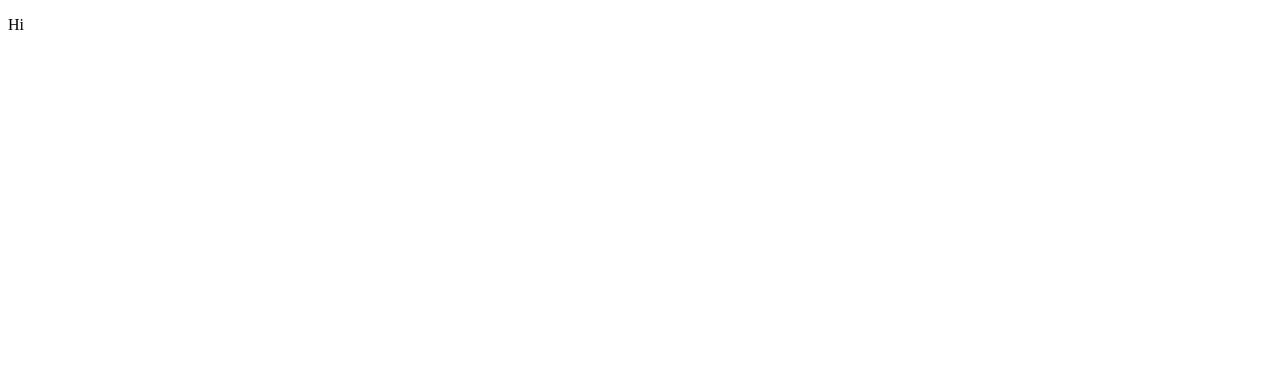
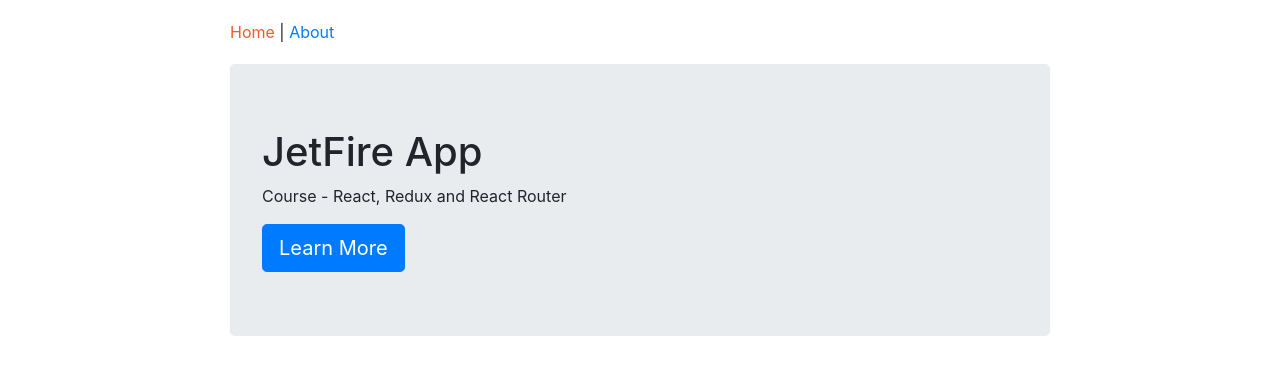
Before and after one commit to DouglasPonce85/react-jetfire-app, a React app: page / in a window 1280 px wide. Shown: the top 374 px of the page. Built offline with nearby package versions, Linux system fonts and the light colour scheme.

Commit message:
Adding links routing

```diff
--- /dev/null
+++ b/src/components/App.js
@@ -0,0 +1,23 @@
+import React from 'react';
+import { Route, Switch } from 'react-router-dom';
+
+import HomePage from './home/HomePage';
+import AboutPage from './about/AboutPage';
+import Header from './common/Header';
+import PageNotFound from './PageNotFound';
+
+
+function App() {
+    return (
+        <div className="container-fluid">
+            <Header />
+            <Switch>
+                <Route exact path="/" component={ HomePage } />
+                <Route path="/about" component={ AboutPage } />
+                <Route component={ PageNotFound } />
+            </Switch>
+        </div>
+    )
+}
+
+export default App;
--- /dev/null
+++ b/src/components/PageNotFound.js
@@ -0,0 +1,5 @@
+import React from 'react';
+
+const PageNotFound = () => <h1>Snap! Page Not Found</h1>;
+
+export default PageNotFound;
--- /dev/null
+++ b/src/components/about/AboutPage.js
@@ -0,0 +1,14 @@
+import React from "react";
+
+const AboutPage = () => {
+    return (
+        <div>
+            <h2>About</h2>
+            <p>
+                Lorem Ipsum is simply dummy text of the printing and typesetting industry.
+            </p>
+        </div>
+    );
+};
+
+export default AboutPage;
--- /dev/null
+++ b/src/components/common/Header.js
@@ -0,0 +1,16 @@
+import React from 'react';
+import { NavLink } from 'react-router-dom';
+
+const Header = () => {
+    const activeStyle = { color: '#F15B2A' };
+
+    return (
+        <nav>
+            <NavLink to="/" activeStyle={activeStyle} exact>Home</NavLink>
+            { " | " }
+            <NavLink to="/about" activeStyle={activeStyle}>About</NavLink>
+        </nav>
+    )
+}
+
+export default Header;
--- /dev/null
+++ b/src/components/home/HomePage.js
@@ -0,0 +1,16 @@
+import React from "react";
+import { Link } from "react-router-dom";
+
+const HomePage = () => {
+    return (
+        <div className="jumbotron">
+            <h1>JetFire App</h1>
+            <p>Course - React, Redux and React Router</p>
+            <Link to="about" className="btn btn-primary btn-lg">
+                Learn More
+            </Link>
+        </div>
+    )
+};
+
+export default HomePage;
--- /dev/null
+++ b/src/index.css
@@ -0,0 +1,8 @@
+#app {
+    max-width: 850px;
+    margin: 0 auto;
+}
+
+nav {
+    padding: 20px 0 20px 0;
+}
--- a/src/index.js
+++ b/src/index.js
@@ -1,9 +1,17 @@
 import React from 'react';
 import { render } from 'react-dom';
+import { BrowserRouter as Router } from 'react-router-dom';
 
-function Hi() {
-    // debugger; Enable this line in order to view the original source maps.
-    return <p>Hi</p>;
-}
+// Webpack will bundle this for us and inject a reference
+// to that bundlec CSS into our index.html file
+import "bootstrap/dist/css/bootstrap.min.css";
 
-render(<Hi />, document.getElementById('app'));
+import App from './components/App';
+import "./index.css";
+
+render(
+    <Router>
+        <App />
+    </Router>,
+    document.getElementById('app')
+);
```
